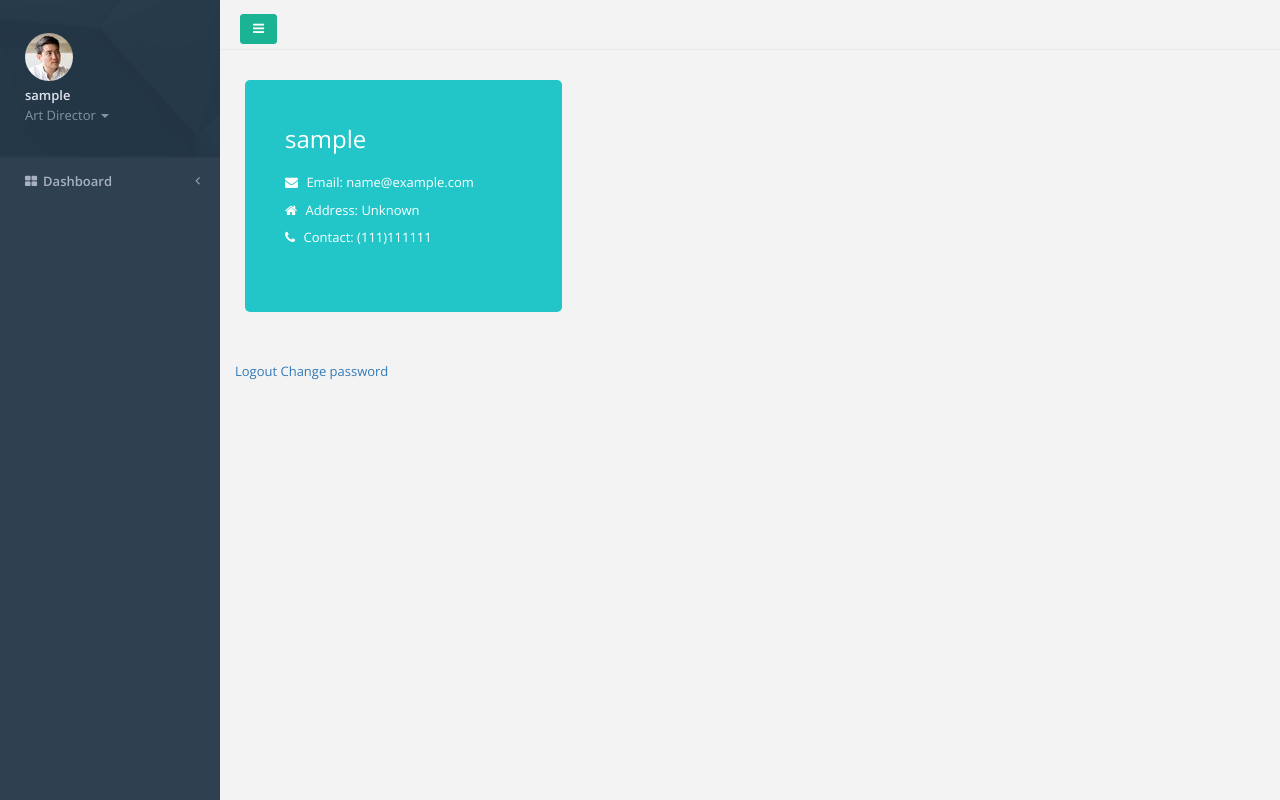
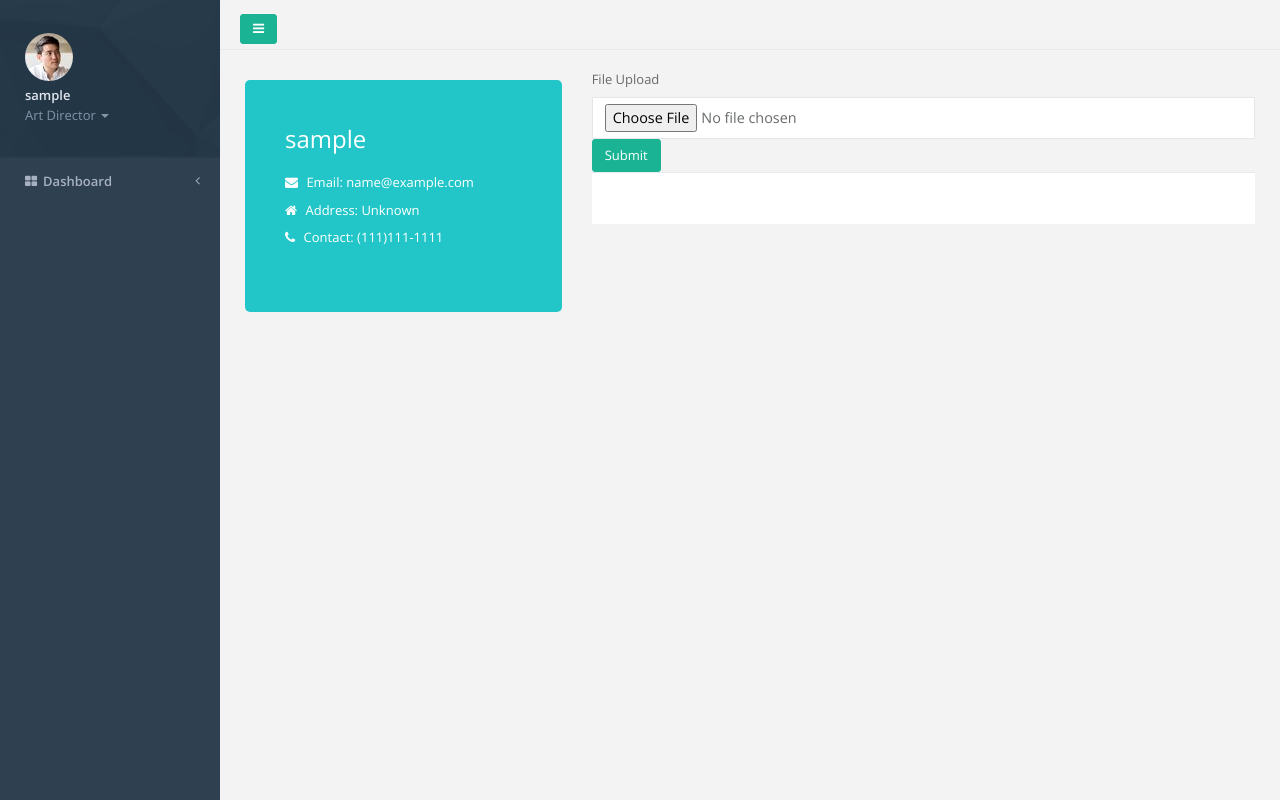
Before and after one commit to weilixu/wbcusa, a Django app: page /dashboard/ in a window 1280 px wide. Run offline with Django 3.2, Linux system fonts and the light colour scheme; the visitor is signed in with stand-in values (Sample User, id 1); some libraries are stand-ins or nearby versions.

Commit message:
move dashboard to data visualizer
Move the dashboard interface to data visualizer

```diff
--- a/wbcplatform/templates/platform/dashboard.html
+++ b/wbcplatform/templates/platform/dashboard.html
@@ -6,10 +6,13 @@
 display:block
 {% endblock %}
 
+{% block page_css %}
+<link href="{% static 'css/plugins/dataTables/datatables.min.css'%}" rel="stylesheet">
+{% endblock %}
+
 {% block pagewrapper_status%}
 display:block
 {% endblock %}
-
 
 {% block pagecontent %}
 <div class="wrapper wrapper-content animated fadeInRight">
@@ -32,21 +35,29 @@ display:block
                         <li>
                             <span class="fa fa-phone m-r-xs"></span>
                             <label>Contact:</label>
-                            {{user.phone|default:'(111)111111'}}
+                            {{user.phone|default:'(111)111-1111'}}
                         </li>
                     </ul>
                 </div>
             </a>
         </div>
+        <div class="col-sm-8">
+            <form method="POST" enctype="multipart/form-data" id="datatable_form">
+                {% csrf_token %}
+                <label>File Upload</label>
+                <input name="file" class="form-control" type="file">
+                <button class="btn btn-primary" type="submit">Submit</button>
+            </form>
+            <div class="ibox">
+                <div class="ibox-content">
+                    <div class="table-responsive">
+                        <table id="data-table" class="table table-striped table-bordered table-hover">
+                        </table>
+                    </div>
+                </div>
+            </div>
+        </div>
     </div>
-</div>
-<div>
-    {% if user.is_authenticated %}
-        <a href="{% url 'logout' %}">Logout</a>
-        <a href="{% url 'password_change' %}">Change password</a>
-    {% else %}
-        <a href="{% url 'login' %}">Login</a>
-    {% endif %}
 </div>
 {% endblock %}
 
@@ -64,8 +75,71 @@ display:block
     <script src="{% static 'js/inspinia.js'%}"></script>
     <script src="{% static 'js/plugins/pace/pace.min.js'%}"></script>
 
+    <!-- Data table plugin -->
+    <script src="{% static 'js/plugins/dataTables/datatables.min.js'%}"></script>
+    <script src="{% static 'js/plugins/dataTables/dataTables.bootstrap4.min.js'%}"></script>
+
     <!-- Flot -->
     <script src="{% static 'js/plugins/flot/jquery.flot.js'%}"></script>
     <script src="{% static 'js/plugins/flot/jquery.flot.tooltip.min.js'%}"></script>
     <script src="{% static 'js/plugins/flot/jquery.flot.resize.js'%}"></script>
+
+    <!-- Custom Code -->
+    <script type="text/javascript">
+        $('#datatable_form').submit(function(e){
+            e.preventDefault();
+            $form = $(this)
+            let formData = new FormData(this);
+            $.ajax({
+                url: window.location.pathname,
+                type:'POST',
+                data: formData,
+                processData: false,
+                cache: false,
+                contentType:false,
+                success: function(response){
+                    if(response['status'] === 'success'){
+                        let data = JSON.parse(response['data'])
+                        //'model' will need to be revised when the actual program
+                        //is coded
+                        let valueAtIndex1 = data['model']
+                        //table head
+                        var body = "<thead><tr>";
+                        for(const headerKey in data){
+                            body += "<th>" + headerKey + "</th>"
+                        }
+                        body += "</tr></thead><tbody>"
+
+                        for(const key in valueAtIndex1) {
+                            //this is the header
+                            body += "<tr>"
+                            for (const headerKey in data) {
+                                body += "<td>" + data[headerKey][key] + "</td>"
+                            }
+                            body += "</tr>"
+                        }
+                        body += "</tbody>"
+
+                        $("#data-table").append(body)
+                    }
+                    $("#data-table").dataTable({
+                        pageLength: 10,
+                        responsive: true,
+                        buttons: [
+                            {extend: 'copy'},
+                            {extend: 'csv'},
+                            {extend: 'excel', title: 'DataFile'},
+                            {extend: 'print',
+                                customize: function(win){
+                                    $(win.document.body).addClass('white-bg');
+                                    $(win.document.body).css('font-size','10px');
+                                    $(win.document.body).find('table').addClass('compact').css('font-size','inherit');
+                                }
+                            }
+                        ]
+                    });
+                }
+            })
+        })
+    </script>
 {% endblock %}
--- a/wbcplatform/users/urls.py
+++ b/wbcplatform/users/urls.py
@@ -1,5 +1,5 @@
 from django.conf.urls import include, url
-from .views import dashboard, register, activate, ProfileView
+from .views import register, activate, ProfileView
 from django.contrib.auth import views
 from .forms import UserLoginForm
 from django.urls import path
@@ -13,7 +13,6 @@ urlpatterns = [
         activate, name='activate'),
     path('accounts/profile/', ProfileView.as_view(), name="profile"),
     url('accounts/', include("django.contrib.auth.urls")),
-    url('dashboard/', dashboard, name="dashboard"),
     url('oauth/', include("social_django.urls")),
     url('register/', register, name="register"),
 ]
--- a/wbcplatform/users/views.py
+++ b/wbcplatform/users/views.py
@@ -16,17 +16,10 @@ from django.utils.decorators import method_decorator
 from django.contrib import messages
 from django.views import View
 
-
 # import from app
 from .models import Profile
 from .tokens import account_activation_token
 from .forms import NewUserCreationForm, UserLoginForm, ProfileForm, form_validation_error
-
-
-@login_required(login_url=('accounts/login/'))
-def dashboard(request):
-    return render(request, "platform/dashboard.html")
-
 
 @method_decorator(login_required(login_url='accounts/login/'), name='dispatch')
 class ProfileView(View):
@@ -53,8 +46,7 @@ class ProfileView(View):
 
             messages.success(request, 'Profile saved successfully')
         else:
-            print(form_validation_error(form))
-            # messages.error(request, form_validation_error(form))
+            messages.error(request, form_validation_error(form))
         return redirect('profile')
 
 
```
